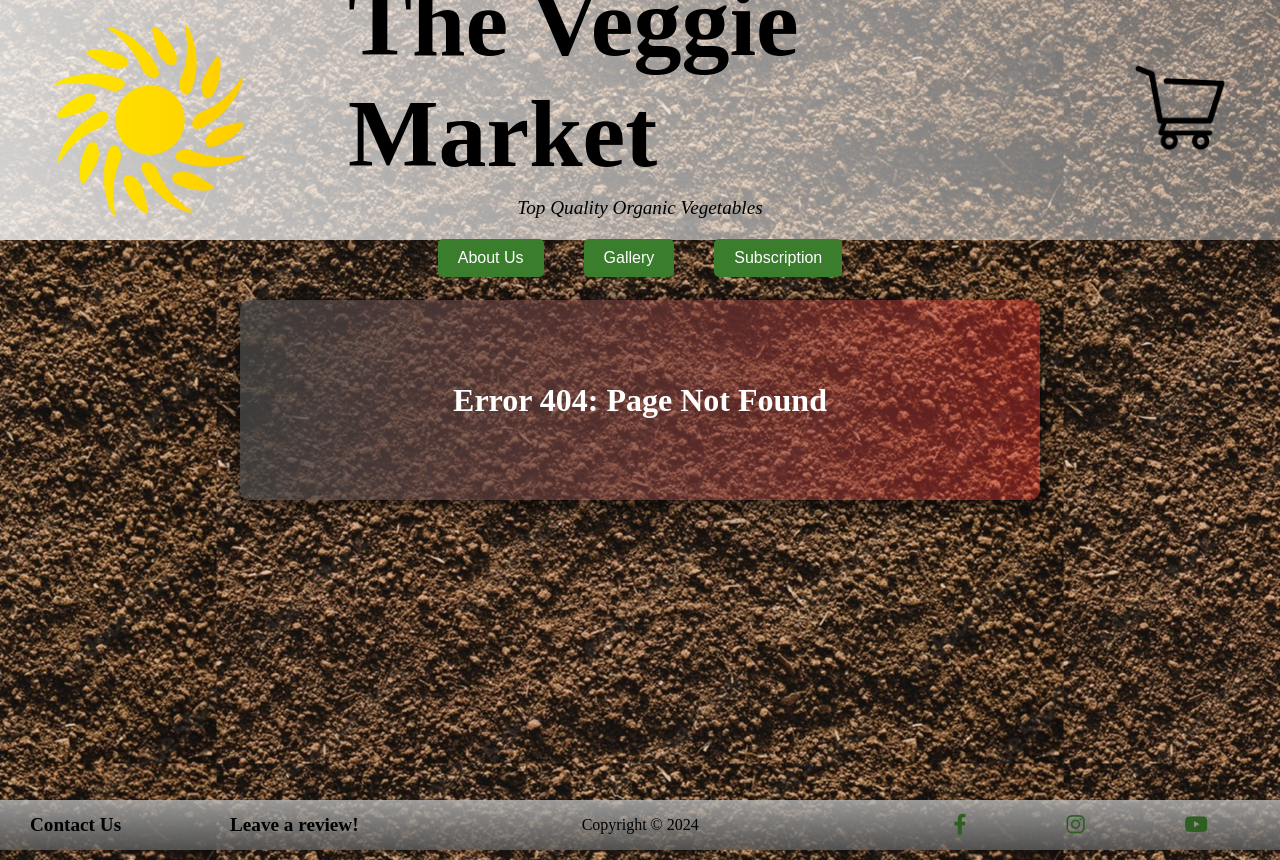
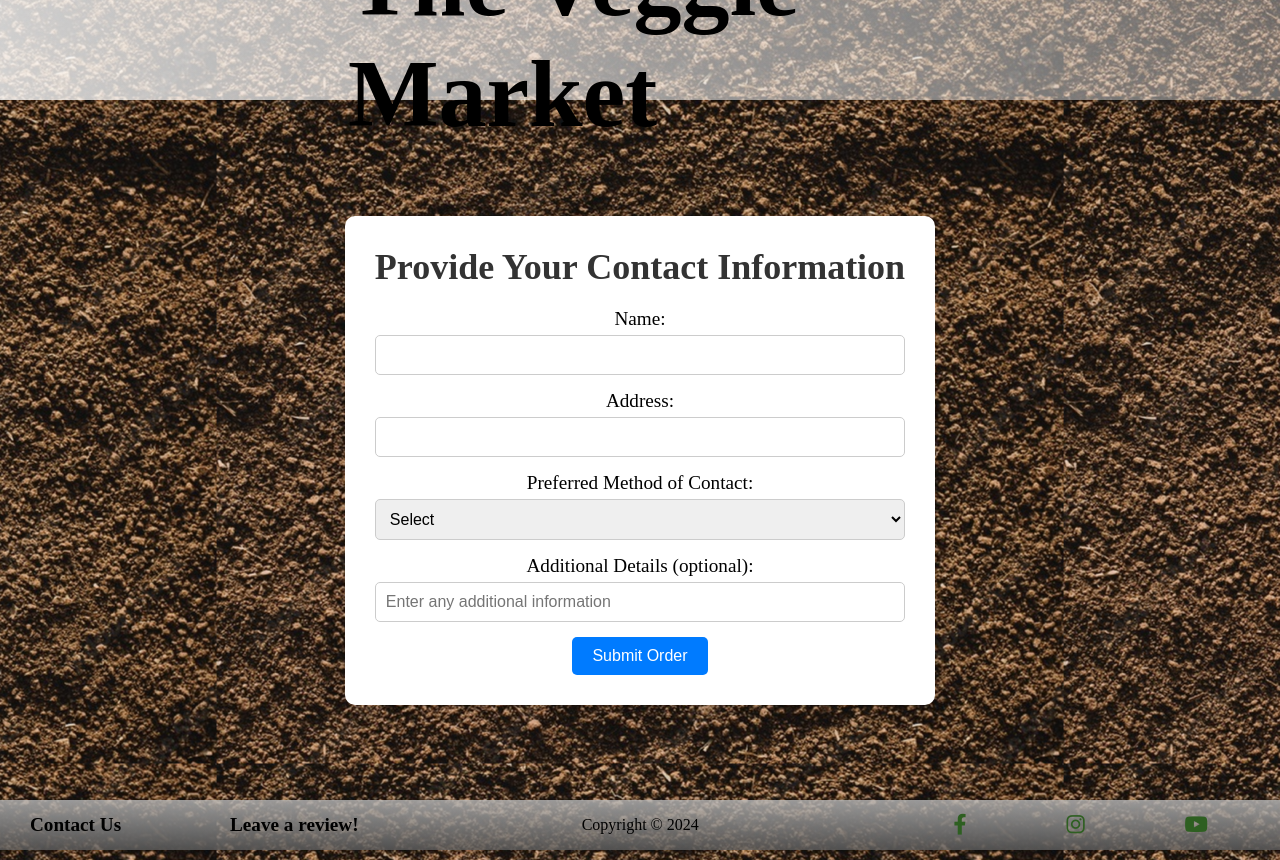
Before and after one commit to edugz/VeggieMarket-App, a React (Vite) app: page /shopping-cart/checkout in a window 1280 px wide. Before the commit this address had no page. Built offline with nearby package versions, Linux system fonts and the light colour scheme; a web font is replaced by a local one.

Commit message:
Added Checkout and Thank-You pages for Shopping Cart development

```diff
--- a/src/components/App/App.jsx
+++ b/src/components/App/App.jsx
@@ -13,6 +13,8 @@ import Footer from "../Footer/Footer";
 /* Page-component Import */
 import AboutUs from "../Pages/AboutUs/AboutUs";
 import ShoppingCart from "../Pages/ShoppingCart/ShoppingCart";
+import Checkout from "../Pages/ShoppingCart/Checkout/Checkout.jsx";
+import ThankYouPage from "../Pages/ShoppingCart/Checkout/ThankYouPage/ThankYouPage.jsx";
 import NotFound from "../Pages/NotFound/NotFound";
 import ScrollToTop from "../Pages/ScrollToTop.jsx";
 import LeaveReview from "../Pages/LeaveReview/LeaveReview.jsx";
@@ -32,7 +34,14 @@ function App() {
           <Routes>
             <Route path="/" element={<ItemList searchQuery={searchQuery} />} />
             <Route path="/about-us" element={<AboutUs />} />
+
             <Route path="/shopping-cart" element={<ShoppingCart />} />
+            <Route
+              path="/shopping-cart/checkout"
+              element={<Checkout />}
+            ></Route>
+            <Route path="/thank-you" element={<ThankYouPage />}></Route>
+
             <Route path="contact-us" element={<ContactUs />} />
             <Route path="/leave-a-review" element={<LeaveReview />} />
             <Route path="*" element={<NotFound />} />
--- a/src/components/Header/Header.jsx
+++ b/src/components/Header/Header.jsx
@@ -51,14 +51,7 @@ function Header({ handleSearchChange }) {
   const locationPath = location.pathname;
 
   const headerClass = `header-container ${isShrunk ? "shrink" : ""}
-  } ${
-    locationPath === "/about-us" ||
-    locationPath === "/shopping-cart" ||
-    locationPath === "/contact-us" ||
-    locationPath === "/leave-a-review"
-      ? "while-about"
-      : ""
-  }`;
+  } ${locationPath !== "/" ? "while-about" : ""}`;
 
   return (
     <div className={headerClass}>
--- /dev/null
+++ b/src/components/Pages/ShoppingCart/Checkout/Checkout.css
@@ -0,0 +1,69 @@
+.checkout-main {
+  display: flex;
+  flex-direction: column;
+  justify-content: center;
+  align-items: center;
+  min-height: 100vh;
+  text-align: center;
+  font-size: 1.5rem;
+  padding: 160px 20px 40px;
+}
+
+.checkout {
+  background-color: white;
+  padding: 30px;
+  border-radius: 10px;
+  min-width: 400px;
+  max-width: 600px;
+  box-shadow: 0 4px 20px rgba(0, 0, 0, 0.1);
+  display: flex;
+  flex-direction: column;
+  justify-content: space-between;
+}
+
+.checkout-heading {
+  margin-bottom: 20px;
+}
+
+.checkout-label {
+  display: flex;
+  flex-direction: column;
+  margin-bottom: 15px;
+  font-size: 1.2rem;
+}
+
+.checkout-input,
+.checkout-select {
+  padding: 10px;
+  font-size: 1rem;
+  border: 1px solid #ccc;
+  border-radius: 5px;
+  margin-top: 5px;
+}
+
+.checkout-input:focus,
+.checkout-select:focus {
+  border-color: #007bff;
+  outline: none;
+  box-shadow: 0 0 5px rgba(0, 123, 255, 0.5);
+}
+
+.checkout-submit {
+  padding: 10px 20px;
+  font-size: 1rem;
+  color: #ffffff;
+  background-color: #007bff;
+  border: none;
+  border-radius: 5px;
+  cursor: pointer;
+  transition: background-color 0.3s ease, transform 0.2s ease;
+}
+
+.checkout-submit:hover {
+  background-color: #0056b3;
+}
+
+.checkout-submit:active {
+  background-color: #004494;
+  transform: translateY(1px);
+}
--- /dev/null
+++ b/src/components/Pages/ShoppingCart/Checkout/Checkout.jsx
@@ -0,0 +1,119 @@
+import React, { useState } from "react";
+import { useNavigate } from "react-router-dom";
+import "./Checkout.css";
+
+function CheckoutForm() {
+  const navigate = useNavigate();
+  const [formData, setFormData] = useState({
+    name: "",
+    address: "",
+    contactMethod: "",
+    contactDetails: "",
+    details: "",
+  });
+
+  const [isContactDetailsVisible, setIsContactDetailsVisible] = useState(false);
+
+  // Handle form input changes
+  const handleChange = (e) => {
+    const { name, value } = e.target;
+    setFormData((prevFormData) => ({
+      ...prevFormData,
+      [name]: value,
+    }));
+
+    if (name === "contactMethod") {
+      setIsContactDetailsVisible(value !== "");
+    }
+  };
+
+  // Handle form submission
+  const handleSubmit = (e) => {
+    e.preventDefault();
+
+    console.log("Form Data Submitted: ", formData);
+    navigate("/thank-you");
+  };
+
+  /* Form Render */
+  return (
+    <div className="checkout-main">
+      <div className="checkout">
+        <h2 className="checkout-heading">Provide Your Contact Information</h2>
+        <form onSubmit={handleSubmit}>
+          <label className="checkout-label">
+            Name:
+            <input
+              className="checkout-input"
+              type="text"
+              name="name"
+              value={formData.name}
+              onChange={handleChange}
+              required
+            />
+          </label>
+          <label className="checkout-label">
+            Address:
+            <input
+              className="checkout-input"
+              type="text"
+              name="address"
+              value={formData.address}
+              onChange={handleChange}
+              required
+            />
+          </label>
+          <label className="checkout-label">
+            Preferred Method of Contact:
+            <select
+              className="checkout-select"
+              name="contactMethod"
+              value={formData.contactMethod}
+              onChange={handleChange}
+              required
+            >
+              <option value="">Select</option>
+              <option value="email">Email</option>
+              <option value="phonecall">Phone Call</option>
+              <option value="whatsapp">WhatsApp</option>
+            </select>
+          </label>
+
+          {isContactDetailsVisible && (
+            <label className="checkout-label">
+              {formData.contactMethod === "email" && "Email:"}
+              {formData.contactMethod === "phonecall" && "Phone Number:"}
+              {formData.contactMethod === "whatsapp" && "WhatsApp Number:"}
+              <input
+                className="checkout-input"
+                type="text"
+                name="contactDetails"
+                value={formData.contactDetails}
+                onChange={handleChange}
+                required
+              />
+            </label>
+          )}
+
+          <label className="checkout-label">
+            Additional Details (optional):
+            <input
+              className="checkout-input"
+              type="text"
+              name="details"
+              value={formData.details}
+              onChange={handleChange}
+              placeholder="Enter any additional information"
+            />
+          </label>
+
+          <button className="checkout-submit" type="submit">
+            Submit Order
+          </button>
+        </form>
+      </div>
+    </div>
+  );
+}
+
+export default CheckoutForm;
--- /dev/null
+++ b/src/components/Pages/ShoppingCart/Checkout/ThankYouPage/ThankYouPage.css
@@ -0,0 +1,47 @@
+.thank-you-main {
+  display: flex;
+  flex-direction: column;
+  justify-content: center;
+  align-items: center;
+  min-height: 100vh;
+  text-align: center;
+  font-size: 1.5rem;
+  padding: 160px 0 40px 0;
+}
+
+.thank-you {
+  background-color: white;
+  padding: 20px;
+  border-radius: 10px;
+  min-width: 600px;
+  min-height: 700px;
+  box-shadow: 0 2px 10px rgba(0, 0, 0, 0.1);
+  display: flex;
+  flex-direction: column;
+  justify-content: space-between;
+}
+
+.go-back-button {
+  margin: 30px 0px 0px;
+  padding: 10px 20px;
+  font-size: 1rem;
+  color: #000000;
+  background: linear-gradient(
+    to right,
+    rgba(255, 255, 255, 0.7),
+    rgba(255, 255, 255, 0.7)
+  );
+  border: none;
+  border-radius: 5px;
+  cursor: pointer;
+  transition: background-color 0.3s ease, transform 0.2s ease;
+}
+
+.go-back-button:hover {
+  background-color: #d4d4d4;
+}
+
+.go-back-button:active {
+  background-color: #b0b0b0;
+  transform: translateY(1px);
+}
--- /dev/null
+++ b/src/components/Pages/ShoppingCart/Checkout/ThankYouPage/ThankYouPage.jsx
@@ -0,0 +1,12 @@
+import React from "react";
+import "./ThankYouPage.css";
+
+function ThankYouPage() {
+  return (
+    <div className="thank-you-main">
+      <div className="thank-you">Thank You</div>
+    </div>
+  );
+}
+
+export default ThankYouPage;
--- a/src/components/Pages/ShoppingCart/ShoppingCart.jsx
+++ b/src/components/Pages/ShoppingCart/ShoppingCart.jsx
@@ -1,11 +1,20 @@
 import React, { useContext } from "react";
-import { Link } from "react-router-dom";
+import { Link, useNavigate } from "react-router-dom";
 import { CartContext } from "../../hooks/CartContext.jsx";
 import "./ShoppingCart.css";
 
 function ShoppingCart() {
   const { cart, handleAddToCart, handleSubtractFromCart } =
     useContext(CartContext);
+
+  const navigate = useNavigate();
+  function handleProceedToCheckout() {
+    if (cart.length > 0) {
+      navigate("/shopping-cart/checkout");
+    } else {
+      alert("Your cart is empty! Please add items to proceed to checkout.");
+    }
+  }
 
   const totalPrice = cart.reduce(
     (total, { price, quantity }) => total + price * quantity,
@@ -63,7 +72,7 @@ function ShoppingCart() {
           <p className="total-price-quantity">
             TOTAL PRICE: <span> ¥ {totalPrice}</span>
           </p>
-          <button>Submit Order</button>
+          <button onClick={handleProceedToCheckout}>Proceed to Checkout</button>
         </div>
       </div>
       <Link to="/">
```
